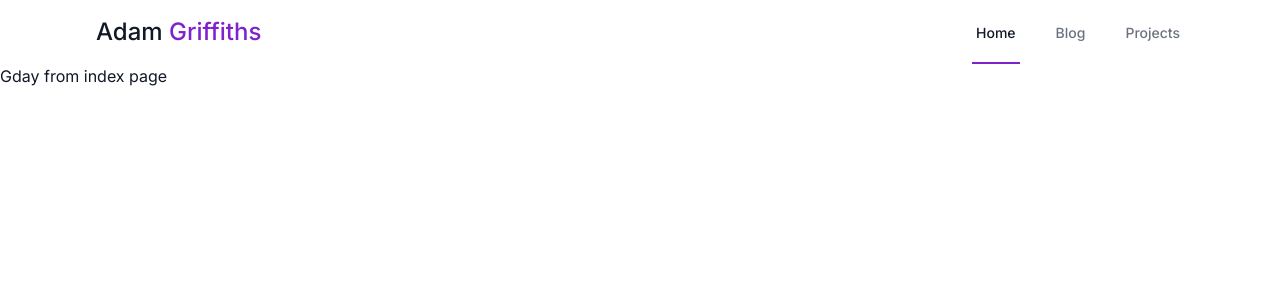
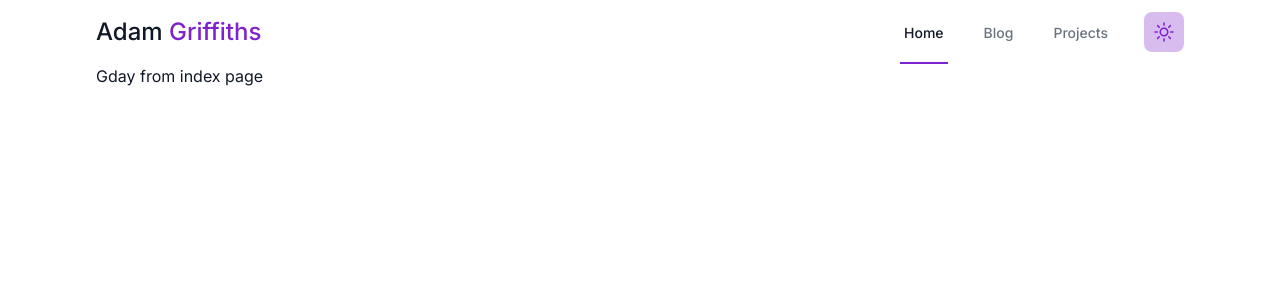
Before and after one commit to smudgy-g/portfolio, a Next.js app: page / in a window 1280 px wide. Shown: the top 300 px of the page. Built offline with nearby package versions, Linux system fonts and the light colour scheme.

Commit message:
feat: dark/light theme button

```diff
--- a/app/components/global/NavBar.tsx
+++ b/app/components/global/NavBar.tsx
@@ -1,14 +1,16 @@
 "use client"
 
-import { Disclosure } from "@headlessui/react"
+import { Transition, Popover } from "@headlessui/react"
 import Link from "next/link"
 import { usePathname } from "next/navigation"
+import { Fragment } from 'react'
+import ThemeButton from "./ThemeButton"
 
 export default function NavBar() {
   let pathname = usePathname() || "/"
 
   return (
-    <Disclosure as ="nav">
+    <Popover as ="nav" className="relative">
       {({open}) => (
         <>
           <div className="max-w-6xl mx-auto px-4 sm:px-6 lg:px-8">
@@ -50,11 +52,13 @@
                   >
                     Projects
                   </Link>
+                  <ThemeButton />
                 </div>
               </div>
 
               <div className="-mr-2 flex items-center sm:hidden">
-                <Disclosure.Button className="inline-flex items-center justify-center p-2 rounded-md text-gray-400 hover:text-gray-500 hover:bg-gray-100 focus:outline-none focus:ring-2 focus:ring-inset focus: ring-purple-700 dark:hover:bg-gray-800">
+                <ThemeButton classWrapper="mr-3"/>
+                <Popover.Button className="z-50 inline-flex items-center justify-center p-2 rounded-md text-gray-400 hover:text-gray-500 hover:bg-gray-100 focus:outline-none focus:ring-2 focus:ring-inset focus: ring-purple-700 dark:hover:bg-gray-800">
                   {open ? (
                     <svg xmlns="http://www.w3.org/2000/svg" fill="none" viewBox="0 0 24 24" strokeWidth={1.5} stroke="currentColor" className="w-6 h-6">
                       <path strokeLinecap="round" strokeLinejoin="round" d="M6 18L18 6M6 6l12 12" />
@@ -64,13 +68,22 @@
                       <path strokeLinecap="round" strokeLinejoin="round" d="M3.75 6.75h16.5M3.75 12h16.5m-16.5 5.25h16.5" />
                     </svg>
                   )}
-                </Disclosure.Button>
+                </Popover.Button>
               </div>
             </div>
           </div>
 
-          <Disclosure.Panel className="sm:hidden">
-            <div className="pt-2 pb-3 space-y-1">
+          <Transition
+              as={Fragment}
+              enter="transition ease-out duration-200"
+              enterFrom="opacity-0 translate-y-1"
+              enterTo="opacity-100 translate-y-0"
+              leave="transition ease-in duration-150"
+              leaveFrom="opacity-100 translate-y-0"
+              leaveTo="opacity-0 translate-y-1"
+            >
+            <Popover.Panel className="absolute z-10 top-0 bottom-0 left-0 right-0 sm:hidden">
+              <div className="bg-white dark:bg-[#090908] pt-20 pb-3 space-y-1">
                 <Link
                   href="/"
                   prefetch
@@ -99,9 +112,10 @@
                   Projects
                 </Link>
               </div>
-          </Disclosure.Panel>
+            </Popover.Panel>
+          </Transition>
         </>
       )}
-    </Disclosure>
+    </Popover>
   )
 }
--- /dev/null
+++ b/app/components/global/Provider.tsx
@@ -0,0 +1,7 @@
+"use client"
+
+import { ThemeProvider } from "next-themes"
+
+export function Provider({children}: {children: React.ReactNode}) {
+  return <ThemeProvider attribute="class">{children}</ThemeProvider>
+}
--- /dev/null
+++ b/app/components/global/ThemeButton.tsx
@@ -0,0 +1,35 @@
+"use client"
+
+import { useTheme } from "next-themes"
+import { useEffect, useState } from "react"
+
+export default function ThemeButton ({classWrapper = ""}: {classWrapper?: string}) {
+  const { setTheme, resolvedTheme } = useTheme()
+  const [mounted, setMounted] = useState(false)
+
+  useEffect(() => {
+    setMounted(true)
+  }, [])
+
+  if (!mounted) return null
+
+  return (
+    <div className={classWrapper}>
+      <button
+        className="bg-purple-700/30 p-2 rounded-lg text-purple-700"
+        onClick={() => setTheme(resolvedTheme === 'dark' ? 'light' : 'dark')}
+      >
+        {resolvedTheme === 'dark' ? (
+          <svg xmlns="http://www.w3.org/2000/svg" fill="none" viewBox="0 0 24 24" strokeWidth={1.5} stroke="currentColor" className="w-6 h-6">
+            <path strokeLinecap="round" strokeLinejoin="round" d="M21.752 15.002A9.718 9.718 0 0118 15.75c-5.385 0-9.75-4.365-9.75-9.75 0-1.33.266-2.597.748-3.752A9.753 9.753 0 003 11.25C3 16.635 7.365 21 12.75 21a9.753 9.753 0 009.002-5.998z" />
+          </svg>
+        ) : (
+          <svg xmlns="http://www.w3.org/2000/svg" fill="none" viewBox="0 0 24 24" strokeWidth={1.5} stroke="currentColor" className="w-6 h-6">
+            <path strokeLinecap="round" strokeLinejoin="round" d="M12 3v2.25m6.364.386l-1.591 1.591M21 12h-2.25m-.386 6.364l-1.591-1.591M12 18.75V21m-4.773-4.227l-1.591 1.591M5.25 12H3m4.227-4.773L5.636 5.636M15.75 12a3.75 3.75 0 11-7.5 0 3.75 3.75 0 017.5 0z" />
+          </svg>
+        )
+      }
+      </button>
+    </div>
+  )
+}
--- a/app/layout.tsx
+++ b/app/layout.tsx
@@ -2,6 +2,7 @@
 import { Inter } from 'next/font/google'
 import './globals.css'
 import NavBar from './components/global/NavBar'
+import { Provider } from './components/global/Provider'
 
 const inter = Inter({ subsets: ['latin'] })
 
@@ -16,10 +17,14 @@
   children: React.ReactNode
 }) {
   return (
-    <html lang="en">
+    <html lang="en" suppressHydrationWarning>
       <body className={`${inter.className} bg-white text-gray-900 dark:bg-[#090908] dark:text-white h-full selection:bg-gray-50 dark:selection:bg-gray-800`}>
-        <NavBar />
-        {children}
+        <Provider>
+          <NavBar />
+          <main className="max-w-6xl mx-auto px-4 sm:px-6 lg:px-8">
+            {children}
+          </main>
+        </Provider>
       </body>
     </html>
   )
--- a/tailwind.config.ts
+++ b/tailwind.config.ts
@@ -6,6 +6,7 @@
     './components/**/*.{js,ts,jsx,tsx,mdx}',
     './app/**/*.{js,ts,jsx,tsx,mdx}',
   ],
+  darkMode: 'class',
   theme: {
     extend: {},
   },
```
Lines whose indentation alone changed are shown as unchanged.
